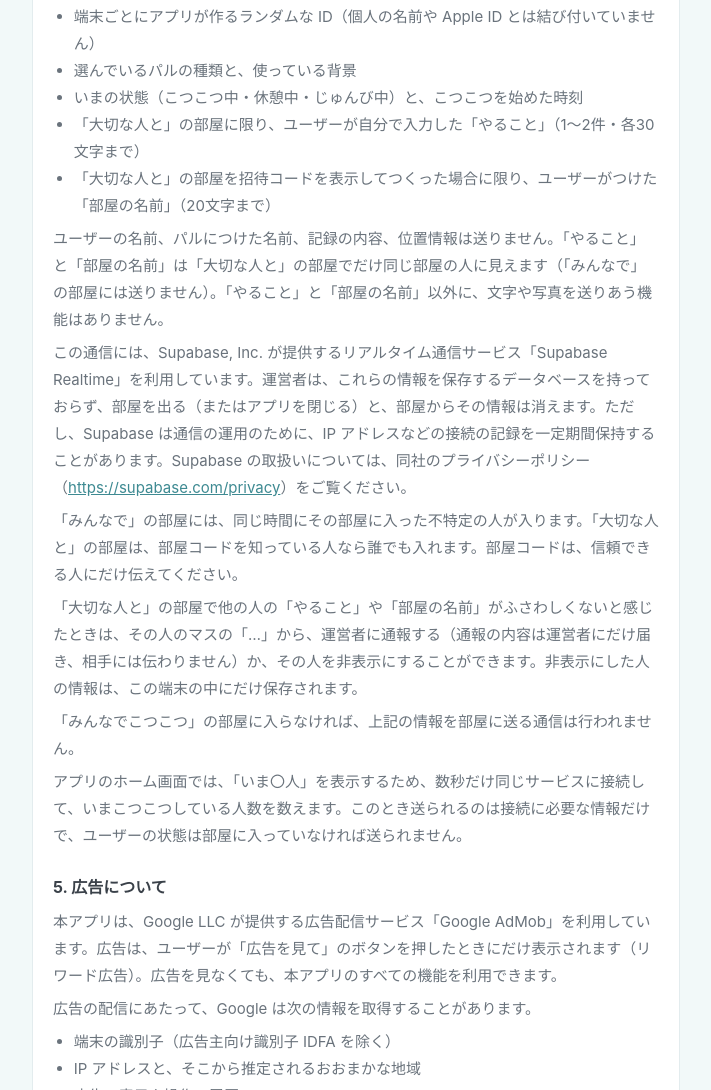
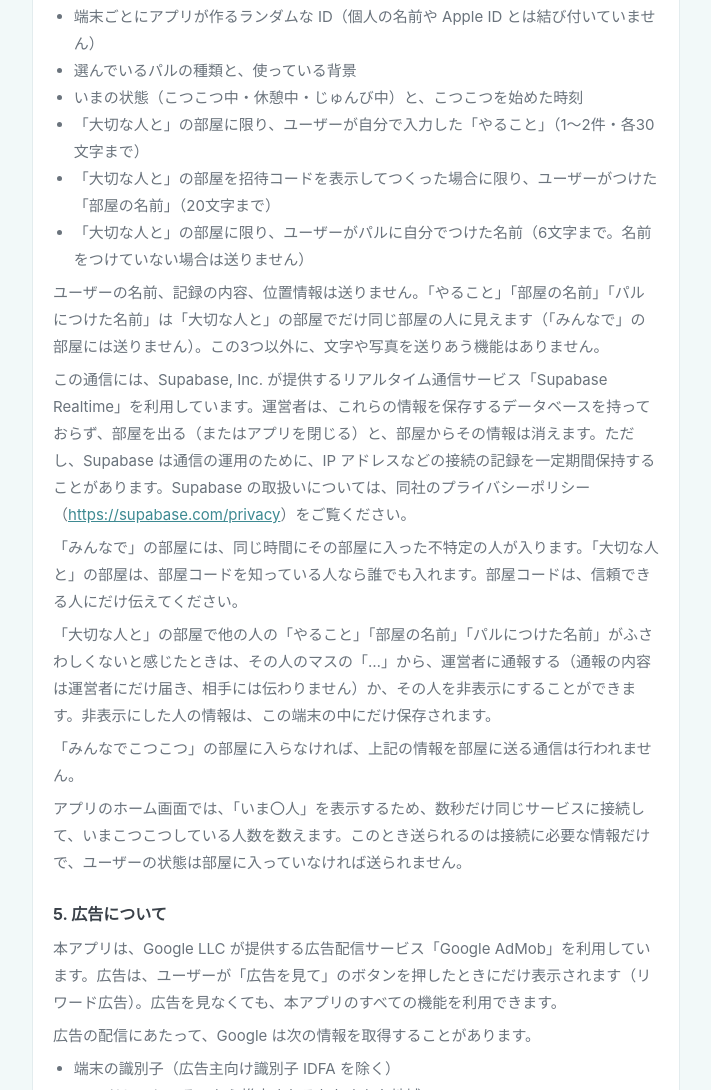
Before and after one commit to wakupals/wakupals.github.io, a plain HTML site: page privacy.html in a window 1280 px wide. Shown: the part 1703-2793 px from the top of the page, without its empty margins (284-995 px from the left). Drawn offline with Linux system fonts and the light colour scheme.

Commit message:
プライバシーポリシー・利用規約を10/15版に、アイコンを新しい絵に更新

```diff
--- a/privacy.html
+++ b/privacy.html
@@ -86,7 +86,7 @@ footer a { margin: 0 8px; }
 <nav class="back"><a href="index.html">わくパル サポート</a></nav>
 <article class="card">
 <h2>プライバシーポリシー</h2>
-<p class="meta">最終更新日：2026年10月14日</p>
+<p class="meta">最終更新日：2026年10月15日</p>
 <p class="lead">わくパル（以下「本アプリ」といいます。）の運営者（以下「運営者」といいます。）は、本アプリにおけるユーザーの情報の取扱いについて、以下のとおりプライバシーポリシーを定めます。</p>
 <h3>1. 基本的な考え方</h3>
 <p>本アプリは、アカウントの登録やログインをせずに利用できます。</p>
@@ -108,11 +108,11 @@ footer a { margin: 0 8px; }
 <p>通信の状態などで送信できなかった場合は、ユーザーの端末のメールアプリから送信する方法に切り替わります。その場合は、Formspree を経由せず、送信元のメールアドレスを運営者が受け取ります。</p>
 <h3>4. みんなでこつこつ（同じ部屋の人に見える情報）</h3>
 <p>「みんなでこつこつ」は、大切な人（部屋コード）や知らない人と同じ部屋に入り、おたがいがこつこつしている様子を見られる機能です。部屋に入ったとき、部屋を出るまでのあいだだけ、次の情報を同じ部屋の人に送ります。</p>
-<ul><li>端末ごとにアプリが作るランダムな ID（個人の名前や Apple ID とは結び付いていません）</li><li>選んでいるパルの種類と、使っている背景</li><li>いまの状態（こつこつ中・休憩中・じゅんび中）と、こつこつを始めた時刻</li><li>「大切な人と」の部屋に限り、ユーザーが自分で入力した「やること」（1〜2件・各30文字まで）</li><li>「大切な人と」の部屋を招待コードを表示してつくった場合に限り、ユーザーがつけた「部屋の名前」（20文字まで）</li></ul>
-<p>ユーザーの名前、パルにつけた名前、記録の内容、位置情報は送りません。「やること」と「部屋の名前」は「大切な人と」の部屋でだけ同じ部屋の人に見えます（「みんなで」の部屋には送りません）。「やること」と「部屋の名前」以外に、文字や写真を送りあう機能はありません。</p>
+<ul><li>端末ごとにアプリが作るランダムな ID（個人の名前や Apple ID とは結び付いていません）</li><li>選んでいるパルの種類と、使っている背景</li><li>いまの状態（こつこつ中・休憩中・じゅんび中）と、こつこつを始めた時刻</li><li>「大切な人と」の部屋に限り、ユーザーが自分で入力した「やること」（1〜2件・各30文字まで）</li><li>「大切な人と」の部屋を招待コードを表示してつくった場合に限り、ユーザーがつけた「部屋の名前」（20文字まで）</li><li>「大切な人と」の部屋に限り、ユーザーがパルに自分でつけた名前（6文字まで。名前をつけていない場合は送りません）</li></ul>
+<p>ユーザーの名前、記録の内容、位置情報は送りません。「やること」「部屋の名前」「パルにつけた名前」は「大切な人と」の部屋でだけ同じ部屋の人に見えます（「みんなで」の部屋には送りません）。この3つ以外に、文字や写真を送りあう機能はありません。</p>
 <p>この通信には、Supabase, Inc. が提供するリアルタイム通信サービス「Supabase Realtime」を利用しています。運営者は、これらの情報を保存するデータベースを持っておらず、部屋を出る（またはアプリを閉じる）と、部屋からその情報は消えます。ただし、Supabase は通信の運用のために、IP アドレスなどの接続の記録を一定期間保持することがあります。Supabase の取扱いについては、同社のプライバシーポリシー（<a href="https://supabase.com/privacy" rel="noopener">https://supabase.com/privacy</a>）をご覧ください。</p>
 <p>「みんなで」の部屋には、同じ時間にその部屋に入った不特定の人が入ります。「大切な人と」の部屋は、部屋コードを知っている人なら誰でも入れます。部屋コードは、信頼できる人にだけ伝えてください。</p>
-<p>「大切な人と」の部屋で他の人の「やること」や「部屋の名前」がふさわしくないと感じたときは、その人のマスの「…」から、運営者に通報する（通報の内容は運営者にだけ届き、相手には伝わりません）か、その人を非表示にすることができます。非表示にした人の情報は、この端末の中にだけ保存されます。</p>
+<p>「大切な人と」の部屋で他の人の「やること」「部屋の名前」「パルにつけた名前」がふさわしくないと感じたときは、その人のマスの「…」から、運営者に通報する（通報の内容は運営者にだけ届き、相手には伝わりません）か、その人を非表示にすることができます。非表示にした人の情報は、この端末の中にだけ保存されます。</p>
 <p>「みんなでこつこつ」の部屋に入らなければ、上記の情報を部屋に送る通信は行われません。</p>
 <p>アプリのホーム画面では、「いま〇人」を表示するため、数秒だけ同じサービスに接続して、いまこつこつしている人数を数えます。このとき送られるのは接続に必要な情報だけで、ユーザーの状態は部屋に入っていなければ送られません。</p>
 <h3>5. 広告について</h3>
```
Also changed, not shown: terms.html (+2 -2 lines), icon.png.
